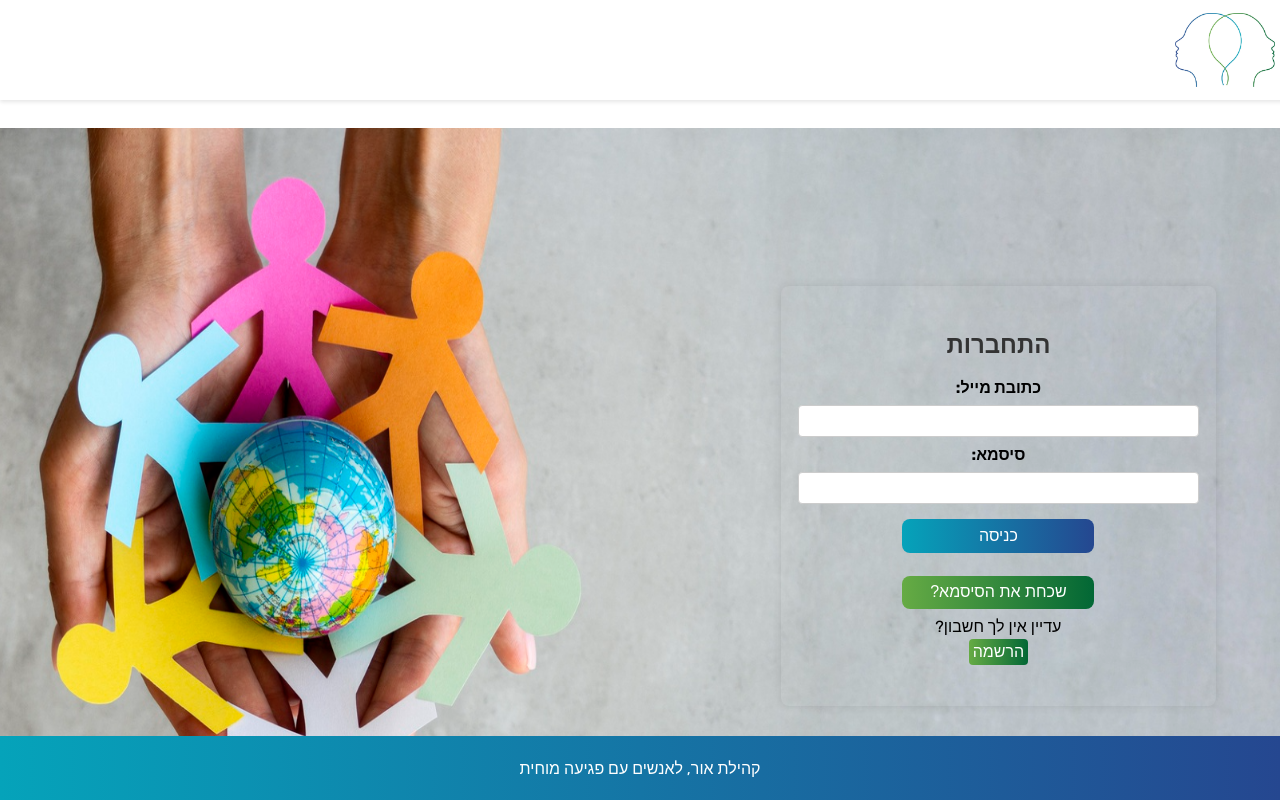
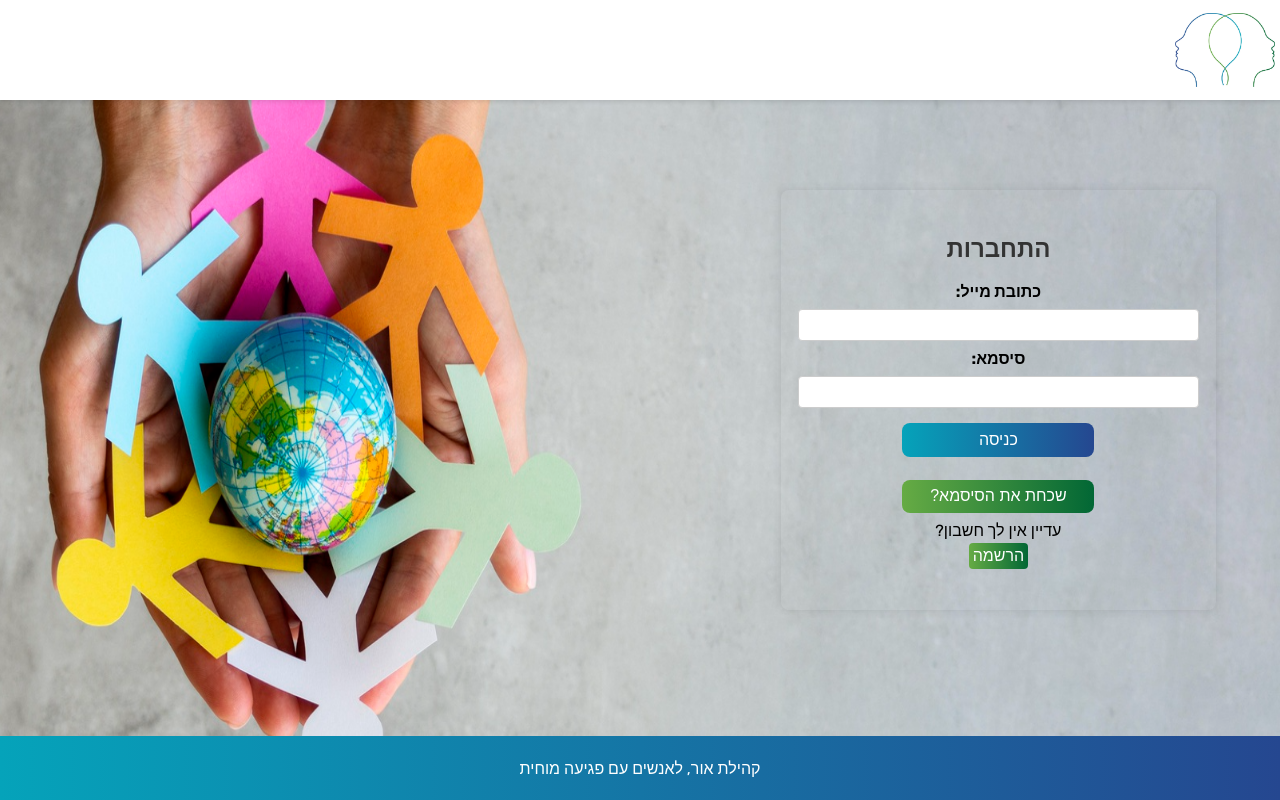
Before and after one commit to TzlilMa/Or-community-association, a React (Create React App) app in the folder my-app/: page /login in a window 1280 px wide. Built offline with nearby package versions, Linux system fonts and the light colour scheme; no server answers.

Commit message:
changes in style

```diff
--- a/my-app/src/App.css
+++ b/my-app/src/App.css
@@ -26,7 +26,6 @@ body, html, #root, .App {
   flex-direction: column;
   justify-content: flex-start;
   align-items: center;
-  padding-top: 10%; /* Adjusted to account for the fixed header */
   overflow-y: auto;
 }
 
--- a/my-app/src/styles/CardGrid.css
+++ b/my-app/src/styles/CardGrid.css
@@ -8,7 +8,7 @@
   min-height: 50vh; /* Ensure it covers the full height of the viewport */
   margin-top: 5%;
   padding: 5%;
-  width: 500%;
+  width: 100%;
   height:70%;
 }
 
--- a/my-app/src/styles/loginPage.css
+++ b/my-app/src/styles/loginPage.css
@@ -6,7 +6,7 @@
   background-size: 100% 100%; /* This stretches the background image to fill the entire viewport */
   background-repeat: no-repeat; /* Prevents the image from repeating */
   background-color: #f0f0f0; /* Sets a background color to fill any space around the image */
-  min-height: 92vh; /* Minimum height of 100% of the viewport height */
+  min-height: 100vh; /* Minimum height of 100% of the viewport height */
   width: 100%;
   display: flex;
   justify-content: flex-end; /* Aligns children along the end of the horizontal line */
```
